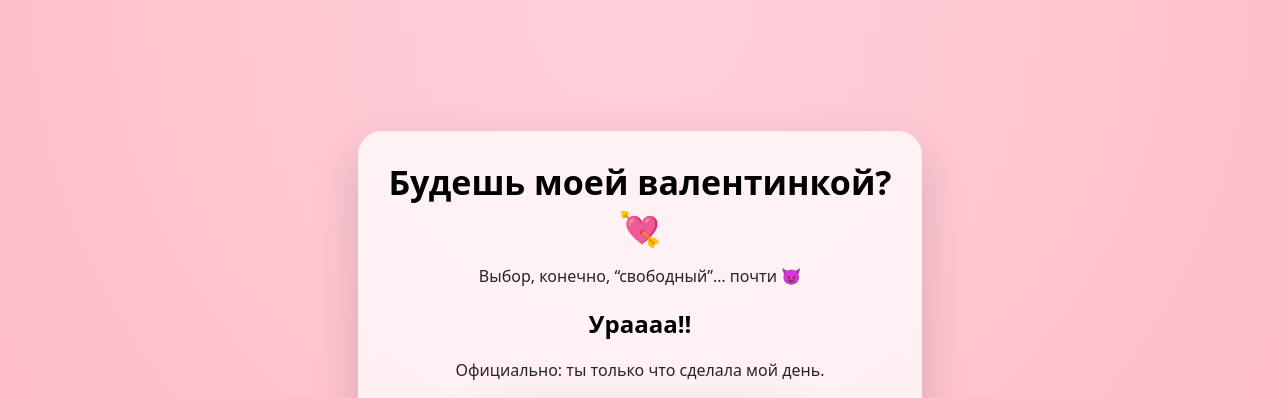
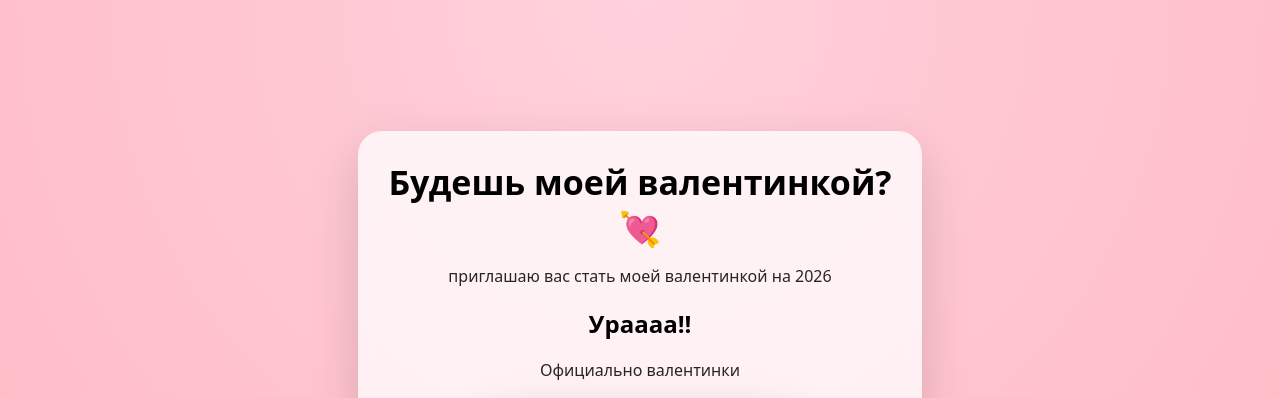
Before and after one commit to seyauldaseva-cell/valentine, a plain HTML site: page index.html in a window 1280 px wide. Both pictures are taken after a click on the button "Да". Shown: the top 398 px of the page. Drawn offline with Linux system fonts and the light colour scheme.

Commit message:
index.html

```diff
--- a/index.html
+++ b/index.html
@@ -108,7 +108,7 @@
 <body>
   <div class="card">
     <h1>Будешь моей валентинкой? 💘</h1>
-    <p>Выбор, конечно, “свободный”… почти 😈</p>
+    <p>приглашаю вас стать моей валентинкой на 2026</p>
 
     <div class="arena" id="arena">
       <button class="btn" id="yes">Да</button>
@@ -117,7 +117,7 @@
 
     <div class="result" id="result">
       <h2>Ураааа!! </h2>
-      <p>Официально: ты только что сделала мой день.</p>
+      <p>Официально валентинки</p>
 
       <!-- ВАРИАНТ 1: прикольная гифка по ссылке -->
       <img class="gif" id="gif" alt="cute gif"
```
